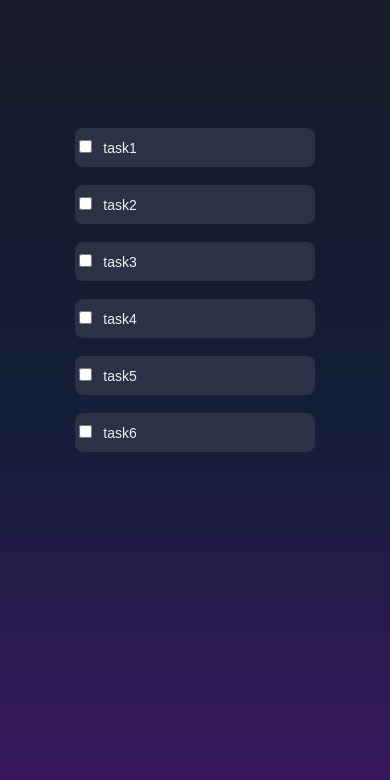
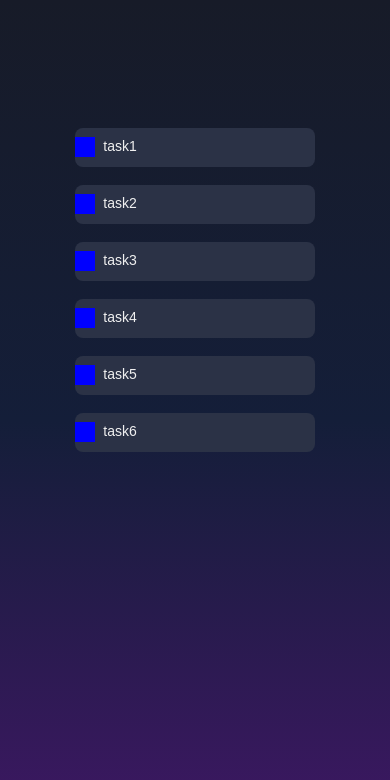
Before and after one commit to aliiimaher/ToDoList-Frontend, a Vue app: page /todos in a window 390 px wide. Shown: the top 780 px of the page. Built offline with nearby package versions, Linux system fonts and the light colour scheme.

Commit message:
add style for checkbox and responsive design

```diff
--- a/src/components/SingleTodo.vue
+++ b/src/components/SingleTodo.vue
@@ -1,8 +1,11 @@
 <template>
   <div class="container">
+    <div class="check-container">
+      <input type="checkbox" class="check">
+      <div class="check-div"></div>
+    </div>
 
-      <input type="checkbox" class="check">
-      <label>{{ title }}</label>
+    <label>{{ title }}</label>
 
   </div>
 </template>
@@ -20,6 +23,7 @@ export default {
 * {
   color: #f0f0f0;
 }
+
 .container {
   background-color: #2B3246;
   padding-top: 9px;
@@ -27,6 +31,7 @@ export default {
   border-radius: 8px;
   width: 70%;
 }
+
 label {
   font-size: 14px;
   padding-left: 8px;
@@ -36,7 +41,29 @@ label {
 
 
 .check {
+  opacity: 0;
+  position: relative;
+  z-index: 1;
+}
+
+.check-div {
+  content: "";
+  position: absolute;
+  width: 100%;
+  height: 100%;
+  background-color: blue;
+  opacity: 1;
+  top: 0;
+  left: 0;
 
 }
 
+.check:checked + .check-div{
+  background-color: red;
+}
+
+.check-container{
+  float: left;
+  position: relative;
+}
 </style>
--- a/src/views/HomeView.vue
+++ b/src/views/HomeView.vue
@@ -79,6 +79,12 @@ router-link {
 .card1 {
   display: flex;
   margin-top: 160px;
+  flex-direction: column-reverse;
+
+}
+@media screen and (min-width: 1000px) {
+  .card1{
+    flex-direction: row;
   }
 
   .card2 {
@@ -92,7 +98,7 @@ router-link {
   .card4 {
     display: flex;
   }
-
+}
 .card2, .card3, .card4 {
   margin-top: 240px;
 }
```
Lines whose indentation alone changed are shown as unchanged.
